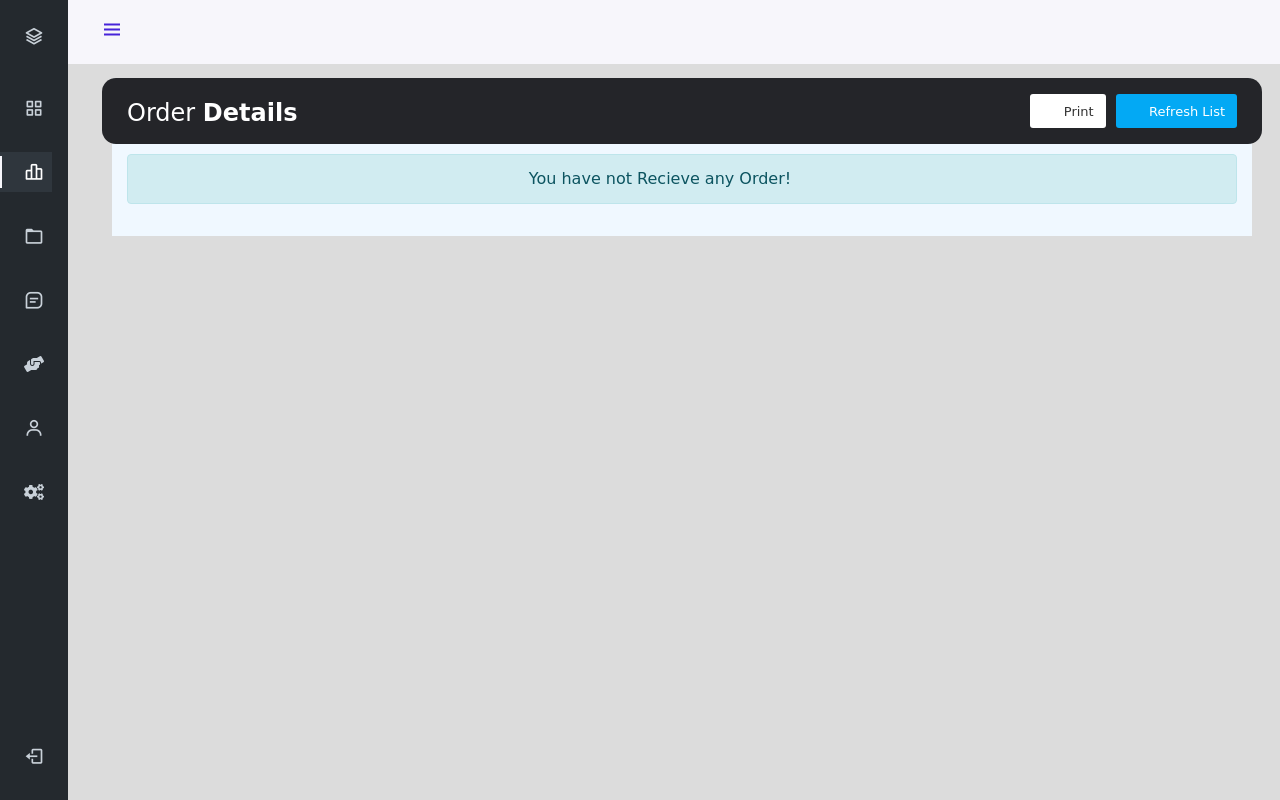
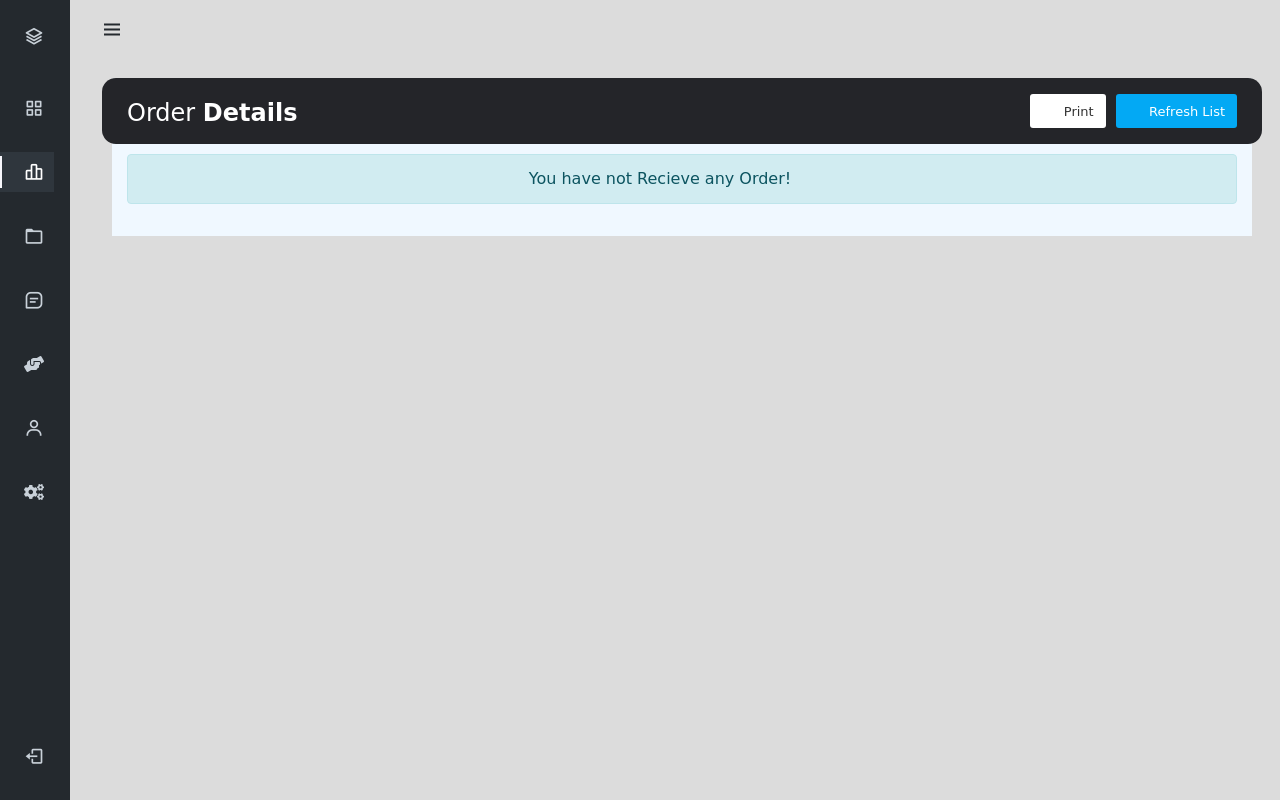
Before and after one commit to St4ckkk/OnlineFoodDelivery, a PHP site: page /OnlineFoodDelivery/admin/index.php?page=orderManage in a window 1280 px wide. Run offline with PHP 8.4, Linux system fonts and the light colour scheme; the visitor is signed in with stand-in values (Sample User, id 1); data that the repository does not hold is empty; some libraries are stand-ins or nearby versions; some web fonts are replaced.

Commit message:
Update _nav.php

```diff
--- a/admin/partials/_nav.php
+++ b/admin/partials/_nav.php
@@ -1,9 +1,4 @@
 <style>
-  .l-navbar {
-    background-color: #24292e;
-    /* Change to the desired color */
-  }
-
   .nav__logo-icon,
   .nav__icon {
     color: #c9d1d9;
@@ -33,7 +28,63 @@
   .nav__link.active .nav__name {
     color: #fff;
   }
+
+  .l-navbar {
+    width: 70px;
+    left: 0px;
+    background-color: #24292e;
+    transition: left 0.5s;
+  }
+
+  .nav {
+    left: 0;
+    transition: left 0.5s;
+  }
+
+  .nav.active {
+    width: 280px;
+    left: 0px;
+    background-color: #24292e;
+    transition: left 0.5s;
+
+  }
+
+  .l-navbar.active {
+    width: 280px;
+    top: 0;
+    left: 0px;
+    background-color: #24292e;
+    transition: left 0.5s;
+
+  }
+
+  .header {
+    background-color: transparent;
+    transition: left 0.5s;
+  }
+
+  .header.active {
+    left: 200px;
+  }
+
+  .header__toggle {
+    color: #24292e;
+  }
+
+  @media (max-width: 768px) {
+    .header {
+      width: 100%;
+      background-color: white;
+      transition: 0.5s ease;
+      left: 80px;
+    }
+
+    .header.active {
+      left: 280px;
+    }
+  }
 </style>
+
 <header class="header" id="header">
   <div class="header__toggle">
     <i class='bx bx-menu' id="header-toggle"></i>
@@ -41,11 +92,11 @@
 </header>
 
 <div class="l-navbar" id="nav-bar">
-  <nav class="nav">
+  <nav class="nav" id="nav">
     <div>
       <a href="index.php" class="nav__logo">
         <i class='bx bx-layer nav__logo-icon'></i>
-        <span class="nav__logo-name ">Online Food Delivery</span>
+        <span class="nav__logo-name ">Bing's Scoops & Bites</span>
       </a>
 
       <div class="nav__list">
@@ -86,8 +137,20 @@
   </nav>
 </div>
 
+
+
 <script src="http://ajax.googleapis.com/ajax/libs/jquery/1.9.1/jquery.min.js"></script>
+
 <script>
   <?php $page = isset($_GET['page']) ? $_GET['page'] : 'home'; ?>
   $('.nav-<?php echo $page; ?>').addClass('active');
+
+  $(document).ready(function() {
+    $('#header-toggle').click(function() {
+      $('#nav').toggleClass('active');
+      $('#nav-bar').toggleClass('active');
+      $('.header__toggle').toggleClass('active');
+      $('header.header').toggleClass('active');
+    });
+  });
 </script>
```
